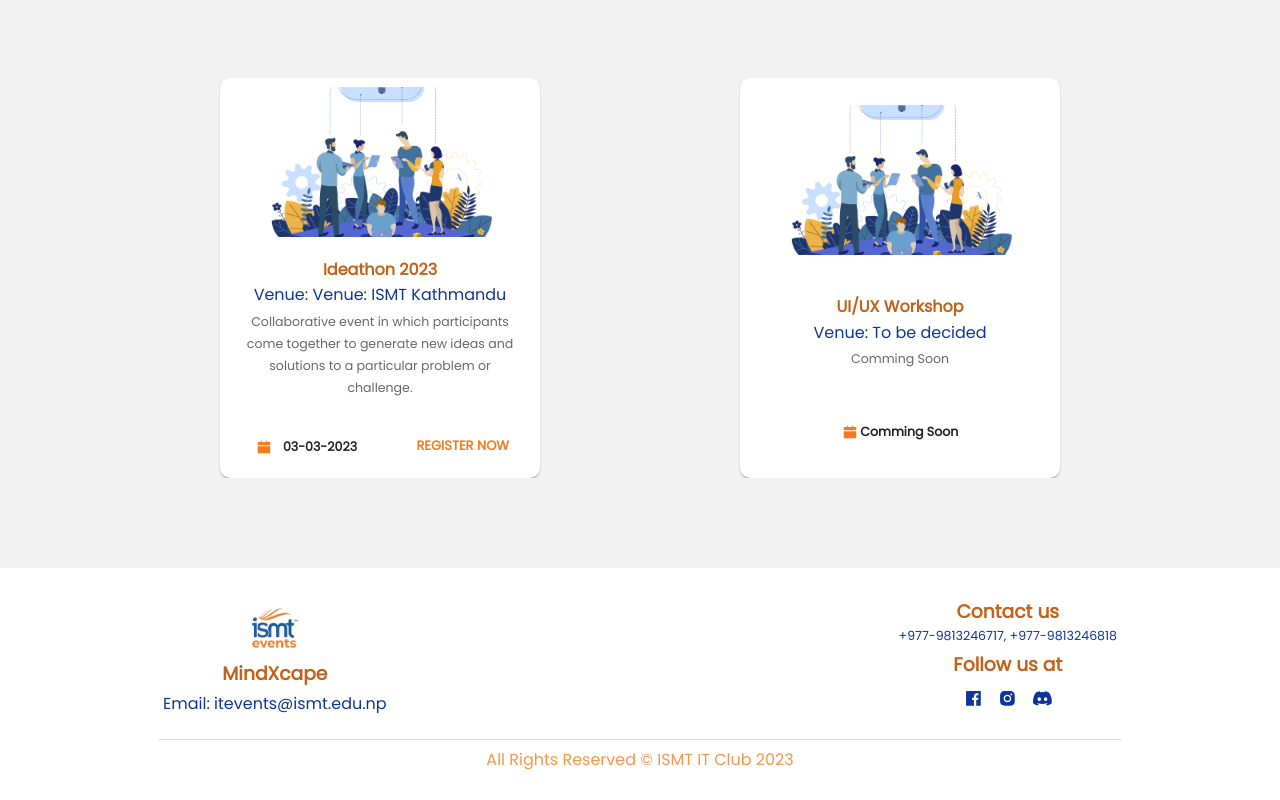
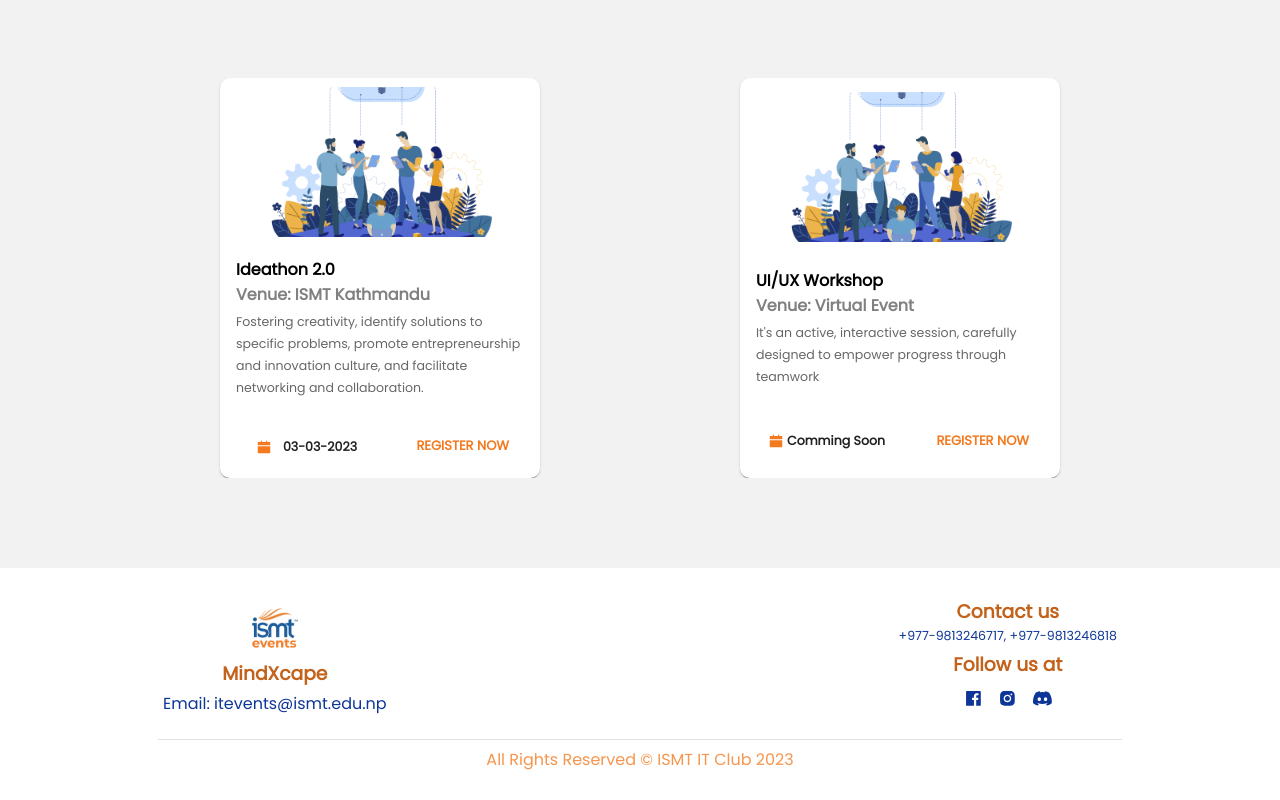
Before and after one commit to Prashishgt/Front-end-Event-Registration-MindXcape, a React (Create React App) app: page / in a window 1280 px wide. Shown: the part 952-1752 px from the top of the page. Built offline with nearby package versions, Linux system fonts and the light colour scheme.

Commit message:
fixed alignments

```diff
--- a/src/components/EventCard.jsx
+++ b/src/components/EventCard.jsx
@@ -27,29 +27,32 @@
       <CardMedia
         sx={{ height: "150px", objectFit: "fill" }}
         image={venue === "Comming Soon" ? "" : Dummy}
-        title="green iguana"
+        title="Event Name"
       />
       <CardContent>
         <Typography
           gutterBottom
           variant="h3"
+          color="black"
           component="div"
-          textAlign="center"
+          textAlign="left"
         >
           {name}
         </Typography>
         <Typography
           gutterBottom
           variant="h4"
+          color="grey"
+          fontWeight="600"
           component="div"
-          textAlign="center"
+          textAlign="left"
         >
           Venue: {venue}
         </Typography>
         <Typography
           variant="subtitle1"
           color="text.secondary"
-          textAlign="center"
+          textAlign="left"
         >
           {body}
         </Typography>
--- a/src/data.js
+++ b/src/data.js
@@ -29,15 +29,15 @@
 
 export const eventInfo = [
   {
-    name:"Ideathon 2023",
-    venue: " Venue: ISMT Kathmandu",
-    body: `Collaborative event in which participants come together to generate new ideas and solutions to a particular problem or challenge.`,
+    name:"Ideathon 2.0",
+    venue: "ISMT Kathmandu",
+    body: `Fostering creativity, identify solutions to specific problems, promote entrepreneurship and innovation culture, and facilitate networking and collaboration.`,
     date: "03-03-2023"
   },
   {
     name:"UI/UX Workshop",
-    venue:"To be decided",
-    body:`Comming Soon`,
+    venue:"Virtual Event",
+    body:`It's an active, interactive session, carefully designed to empower progress through teamwork`,
     date: "Comming Soon"
   }
 ]
--- a/src/page/eventDetail/Faq.jsx
+++ b/src/page/eventDetail/Faq.jsx
@@ -5,7 +5,7 @@
 
 export default function Faq() {
   return (
-    <Box width="100%" display="flex" justifyContent="center" alignItems="center" flexDirection="column" >
+    <Box width="100%" height="80vh" display="flex" justifyContent="center" alignItems="center" flexDirection="column" >
       <Typography variant='h3' margin="5px">
         Faq
       </Typography>
```
